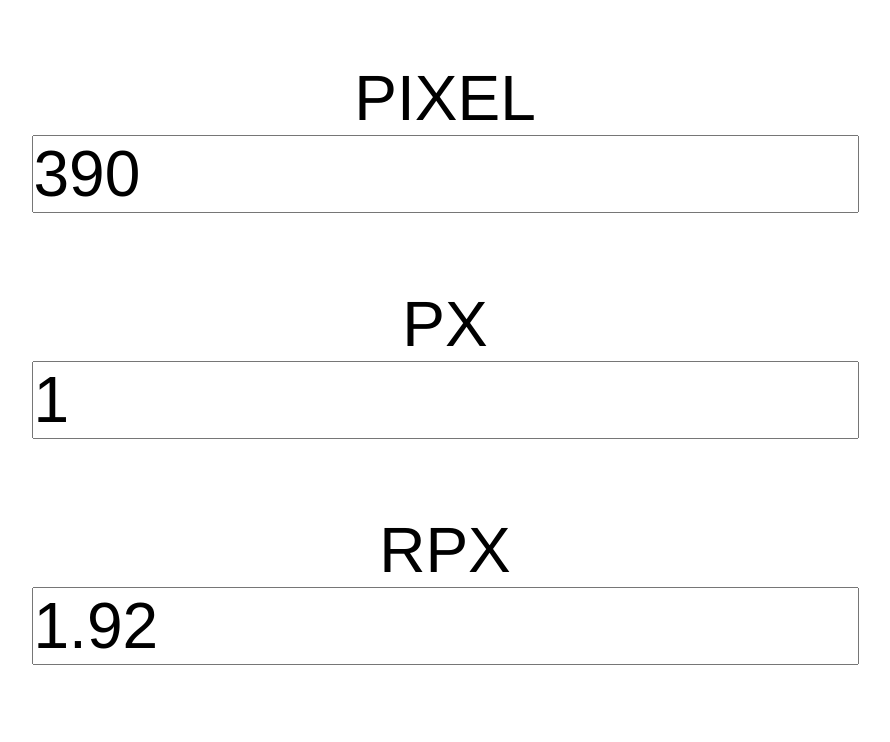
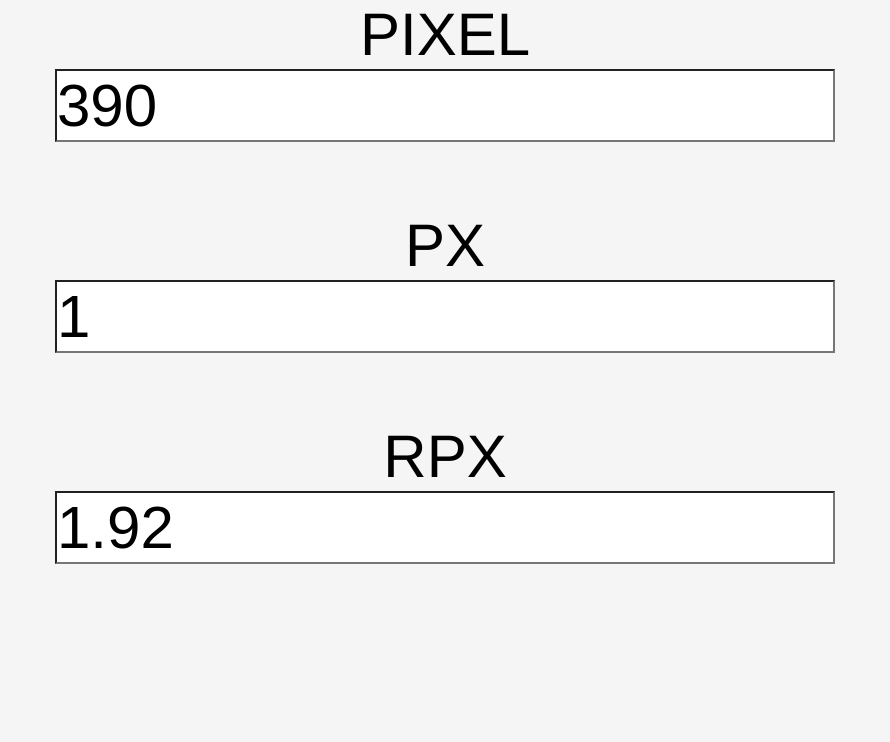
Before and after one commit to MacbClarke/RPX_PLZ, a plain HTML site: page index.html in a window 1280 px wide. Shown: the whole page, without its empty margins (195-1085 px from the left). Drawn offline with Linux system fonts and the light colour scheme.

Commit message:
fix: fixed element sizing problem

```diff
--- a/index.html
+++ b/index.html
@@ -9,11 +9,9 @@
 </head>
 <body>
     <div id="app">
-        <div class="container">
-            <label>PIXEL<br/><input type="text" @keyup="pixelChange" v-model="pixel" /></label><br/>
-            <label>PX<br/><input type="text" @keyup="ptor" v-model="px" /></label><br/>
-            <label>RPX<br/><input type="text" @keyup="rtop" v-model="rpx" /></label><br/>
-        </div>
+        <label>PIXEL<br/><input type="text" @keyup="pixelChange" v-model="pixel" /></label><br/>
+        <label>PX<br/><input type="text" @keyup="ptor" v-model="px" /></label><br/>
+        <label>RPX<br/><input type="text" @keyup="rtop" v-model="rpx" /></label><br/>
     </div>
 </body>
 <script>
@@ -52,29 +50,34 @@
     * {
         margin: 0;
         padding: 0;
+        background-color: #f5f5f5;
     }
     body {
         font-family: "Helvetica Neue", Helvetica, Arial, sans-serif;
-        width: 100vw;
+        font-size: 60px;
+        width: 100%;
+        max-width: 800px;
         height: 100vh;
+        margin: 0 auto;
     }
     #app {
+        text-align: center;
         width: 100%;
+        max-width: 800px;
         height: 100%;
         display: flex;
-        justify-content: center;
+        flex-direction: column;
+        justify-content: flex-start;
         align-items: center;
     }
-    .container {
-        text-align: center;
-        font-size: 5vw;
-        display: flex;
-        flex-direction: column;
-        justify-content: center;
-        align-items: center;
+    label {
+        display: block;
     }
     input {
-        font-size: 5vw;
+        font-size: 1em;
+        background-color: white;
+        box-sizing: border-box;
+        width: 100%
     }
 </style>
 </html>
```
